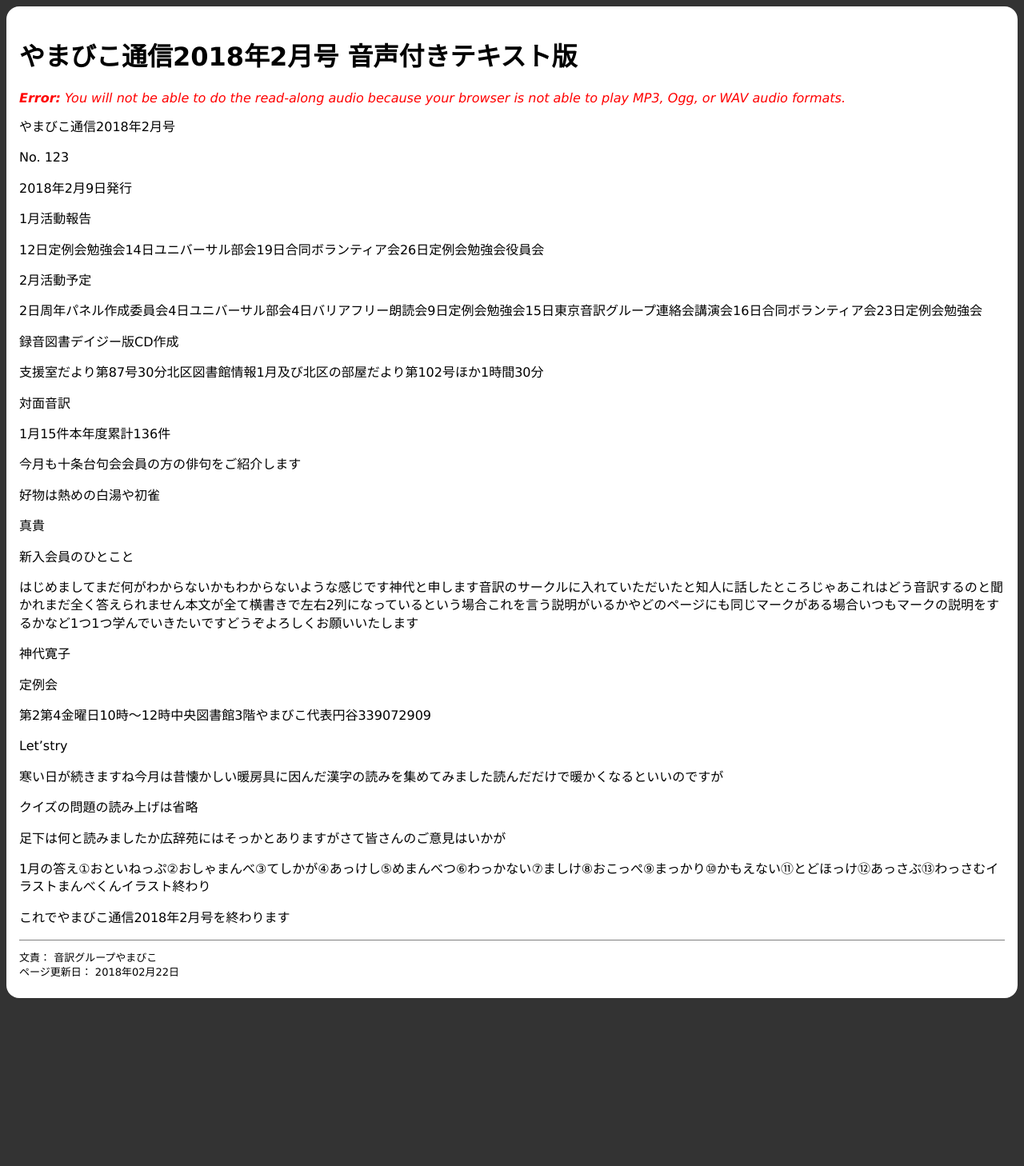
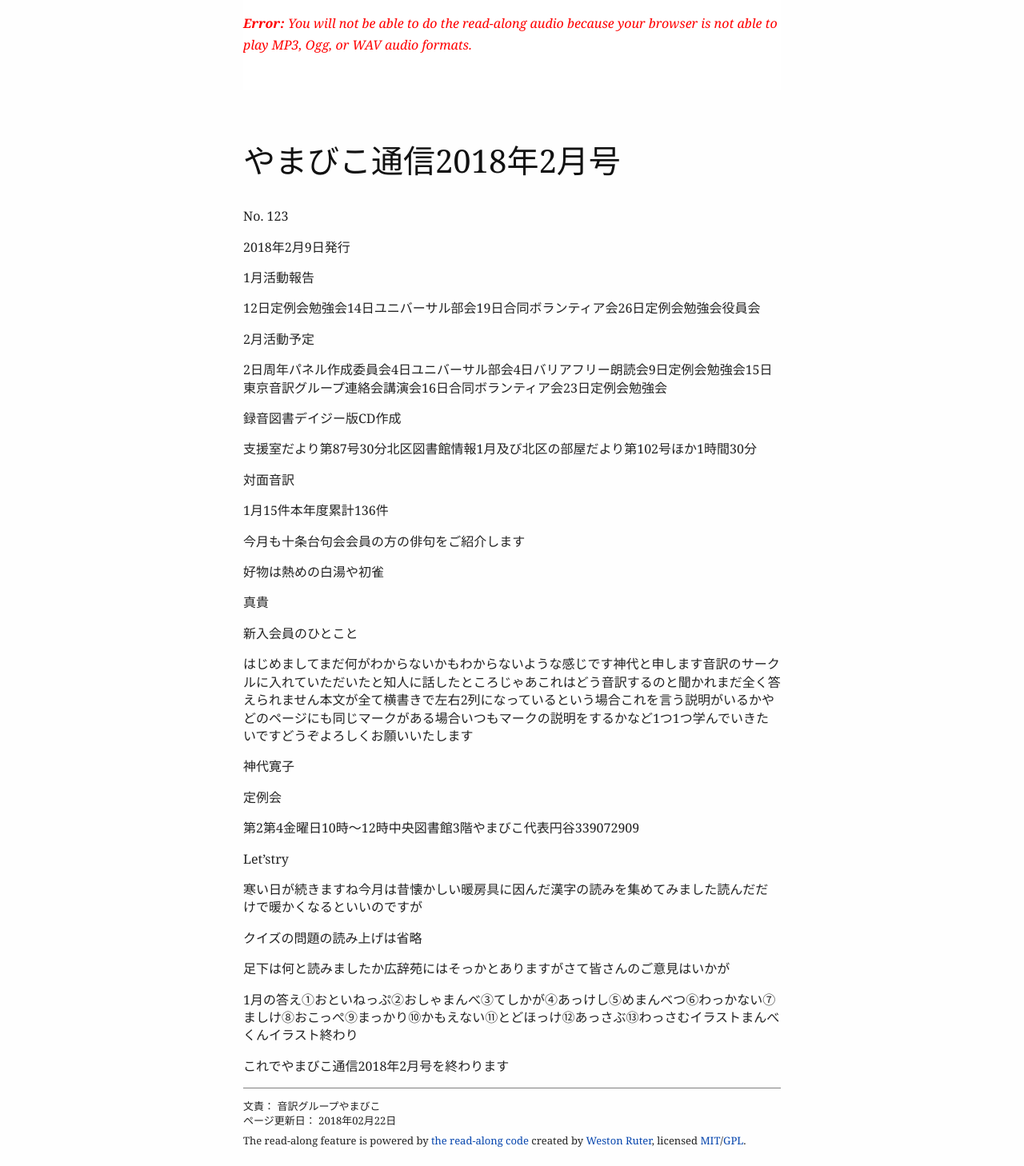
Before and after one commit to o-yamabiko/yomi, a Jekyll site: the page built from tusin201802.md, in a window 1280 px wide. Shown: the whole page at 80% size. Built offline with Jekyll 4.4.1, drawn with Linux system fonts in a browser that asks for light colours; before the commit the page ends 1256 px from its top, so only the background shows below that.

Commit message:
test yomi

```diff
--- a/_layouts/yomi.html
+++ b/_layouts/yomi.html
@@ -5,13 +5,13 @@
     <meta name="viewport" content="width=device-width, initial-scale=1">
     <meta http-equiv="X-UA-Compatible" content="IE=edge,chrome=1">
     <meta name="robots" content="noindex">
+    <link rel="stylesheet" type="text/css" href="css/pandoc.css">
     <link rel="stylesheet" type="text/css" href="css/yomi.css">
     <title>{{ page.title }}</title>
  </head>
   <body>
-        <h1>{{ page.title }}</h1>
         <article>
-
+	<div class="controller">
             <p class="loading">
                 <em><img src="media/loader.gif" alt="Initializing audio"> Loading audio…</em>
             </p>
@@ -44,6 +44,7 @@
             <noscript>
                 <p class="error"><em><strong>Notice:</strong> You must have JavaScript enabled/available to try this HTML5 Audio read along.</em></p>
             </noscript>
+	</div>
             <div id="passage-text" class="passage">
         {{ content }}
             </div>
@@ -56,6 +57,9 @@
           </div>
 	</footer>
         </article>
+        <footer class="credits">
+            The read-along feature is powered by <a href="https://github.com/westonruter/html5-audio-read-along">the read-along code</a> created by <a href="http://westonruter.github.com/">Weston Ruter</a>, licensed <a href="http://www.opensource.org/licenses/MIT" rel="license">MIT</a>/<a href="http://www.gnu.org/licenses/gpl.html" rel="license">GPL</a>.
+        </footer>
         <script src="js/read-along.js"></script>
         <script src="js/main.js"></script>
   </body>
--- /dev/null
+++ b/css/pandoc.css
@@ -0,0 +1,332 @@
+/*
+ * https://gist.github.com/killercup/5917178
+ * I add this to html files generated with pandoc.
+ * Modified by Guskant.
+ */
+
+html {
+  font-size: 100%;
+  overflow-y: scroll;
+  -webkit-text-size-adjust: 100%;
+  -ms-text-size-adjust: 100%;
+}
+
+body {
+  color: #222;
+  font-family: Georgia, Palatino, 'Palatino Linotype', Times, 'Times New Roman', serif;
+  font-size: 12px;
+  line-height: 1.7;
+  padding: 1em;
+  margin: auto;
+  max-width: 42em;
+  background: #fefefe;
+}
+
+a {
+  color: #0645ad;
+  text-decoration: none;
+}
+
+a:visited {
+  color: #0b0080;
+}
+
+a:hover {
+  color: #06e;
+}
+
+a:active {
+  color: #faa700;
+}
+
+a:focus {
+  outline: thin dotted;
+}
+
+*::-moz-selection {
+  background: rgba(255, 255, 0, 0.3);
+  color: #000;
+}
+
+*::selection {
+  background: rgba(255, 255, 0, 0.3);
+  color: #000;
+}
+
+a::-moz-selection {
+  background: rgba(255, 255, 0, 0.3);
+  color: #0645ad;
+}
+
+a::selection {
+  background: rgba(255, 255, 0, 0.3);
+  color: #0645ad;
+}
+
+p {
+  margin: 1em 0;
+}
+
+img {
+  max-width: 100%;
+}
+
+h1, h2, h3, h4, h5, h6 {
+  color: #111;
+  line-height: 125%;
+  margin-top: 2em;
+  font-weight: normal;
+}
+
+h4, h5, h6 {
+  font-weight: bold;
+}
+
+h1 {
+  font-size: 2.5em;
+}
+
+h2 {
+  font-size: 2em;
+}
+
+h3 {
+  font-size: 1.5em;
+}
+
+h4 {
+  font-size: 1.2em;
+}
+
+h5 {
+  font-size: 1em;
+}
+
+h6 {
+  font-size: 0.9em;
+}
+
+blockquote {
+  color: #666666;
+  margin: 0;
+  padding-left: 3em;
+  border-left: 0.5em #EEE solid;
+}
+
+hr {
+  display: block;
+  height: 2px;
+  border: 0;
+  border-top: 1px solid #aaa;
+  border-bottom: 1px solid #eee;
+  margin: 1em 0;
+  padding: 0;
+}
+
+pre, code, kbd, samp {
+  color: #000;
+  font-family: monospace, monospace;
+  _font-family: 'courier new', monospace;
+  font-size: 0.98em;
+}
+
+pre {
+  white-space: pre;
+  white-space: pre-wrap;
+  word-wrap: break-word;
+  padding: 10px 20px;
+  border-style: inset;
+}
+
+b, strong {
+  font-weight: bold;
+}
+
+dfn {
+  font-style: italic;
+}
+
+ins {
+  background: #ff9;
+  color: #000;
+  text-decoration: none;
+}
+
+mark {
+  background: #ff0;
+  color: #000;
+  font-style: italic;
+  font-weight: bold;
+}
+
+sub, sup {
+  font-size: 75%;
+  line-height: 0;
+  position: relative;
+  vertical-align: baseline;
+}
+
+sup {
+  top: -0.5em;
+}
+
+sub {
+  bottom: -0.25em;
+}
+
+ul, ol {
+  margin: 1em 0;
+  padding: 0 0 0 2em;
+}
+
+li p:last-child {
+  margin-bottom: 0;
+}
+
+ul ul, ol ol {
+  margin: .3em 0;
+}
+
+dl {
+  margin-bottom: 1em;
+}
+
+dt {
+  font-weight: bold;
+  margin-bottom: .8em;
+}
+
+dd {
+  margin: 0 0 .8em 2em;
+}
+
+dd:last-child {
+  margin-bottom: 0;
+}
+
+img {
+  border-style: outset;
+  -ms-interpolation-mode: bicubic;
+  vertical-align: middle;
+}
+
+figure {
+  display: block;
+  text-align: center;
+  margin: 1em 0;
+}
+
+figure img {
+  border: none;
+  margin: 0 auto;
+}
+
+figcaption {
+  font-size: 0.8em;
+  font-style: italic;
+  margin: 0 0 .8em;
+}
+
+table {
+  margin-bottom: 2em;
+  border-bottom: 1px solid #ddd;
+  border-right: 1px solid #ddd;
+  border-spacing: 0;
+  border-collapse: collapse;
+}
+
+table th {
+  padding: .2em 1em;
+  background-color: #eee;
+  border-top: 1px solid #ddd;
+  border-left: 1px solid #ddd;
+}
+
+table td {
+  padding: .2em 1em;
+  border-top: 1px solid #ddd;
+  border-left: 1px solid #ddd;
+  vertical-align: top;
+}
+
+.author {
+  font-size: 1.2em;
+  text-align: center;
+}
+
+@media only screen and (min-width: 480px) {
+  body {
+    font-size: 14px;
+  }
+}
+@media only screen and (min-width: 768px) {
+  body {
+    font-size: 16px;
+  }
+}
+@media print {
+  * {
+    background: transparent !important;
+    color: black !important;
+    filter: none !important;
+    -ms-filter: none !important;
+  }
+
+  body {
+    font-size: 12pt;
+    max-width: 100%;
+  }
+
+  a, a:visited {
+    text-decoration: underline;
+  }
+
+  hr {
+    height: 1px;
+    border: 0;
+    border-bottom: 1px solid black;
+  }
+
+  a[href]:after {
+    content: " (" attr(href) ")";
+  }
+
+  abbr[title]:after {
+    content: " (" attr(title) ")";
+  }
+
+  .ir a:after, a[href^="javascript:"]:after, a[href^="#"]:after {
+    content: "";
+  }
+
+  pre, blockquote {
+    border: 1px solid #999;
+    padding-right: 1em;
+    page-break-inside: avoid;
+  }
+
+  tr, img {
+    page-break-inside: avoid;
+  }
+
+  img {
+    max-width: 100% !important;
+  }
+
+  @page :left {
+    margin: 15mm 20mm 15mm 10mm;
+}
+
+  @page :right {
+    margin: 15mm 10mm 15mm 20mm;
+}
+
+  p, h2, h3 {
+    orphans: 3;
+    widows: 3;
+  }
+
+  h2, h3 {
+    page-break-after: avoid;
+  }
+}
--- a/css/yomi.css
+++ b/css/yomi.css
@@ -1,18 +1,13 @@
-
-html {
-    background: #333;
-    font-family: Verdana, sans-serif;
-}
-body {
-    background: white;
-    padding: 1em;
-    border-radius: 1em;
-}
-a {
-    color: #0E2560;
-}
-h2 {
-    margin-bottom: 1em;
+.controller {
+   position: fixed;
+   top: 0;
+   right: 0;
+   left: 0;
+   margin-left: auto;
+   margin-right: auto;
+   min-height: 7em;
+   max-width: 42em;
+   background: rgba(256, 256, 256, .6);
 }
 .passage-audio {
     height: 2em;
@@ -20,6 +15,9 @@ h2 {
 #passage-audio {
     width: 100%;
     max-height: 2em;
+}
+#passage-text {
+    margin-top: 10em;
 }
 #passage-text.speaking {
     -moz-user-select: none;
--- a/tusin201802.md
+++ b/tusin201802.md
@@ -6,7 +6,7 @@ author: 音訳グループやまびこ
 date: 2018-02-22T06:39:00Z
 ---
 
- <span data-dur="1.15152" data-begin="0">やまびこ通信</span><span data-dur="1.29546" data-begin="1.15152">2018年</span><span data-dur="2.28865" data-begin="2.44698">2月号</span>
+# <span data-dur="1.15152" data-begin="0">やまびこ通信</span><span data-dur="1.29546" data-begin="1.15152">2018年</span><span data-dur="2.28865" data-begin="2.44698">2月号</span>
 
 <!--
 --><span data-dur="2.05835" data-begin="4.735627">No. 123</span>
```
Also changed, not shown: 1 other file.
